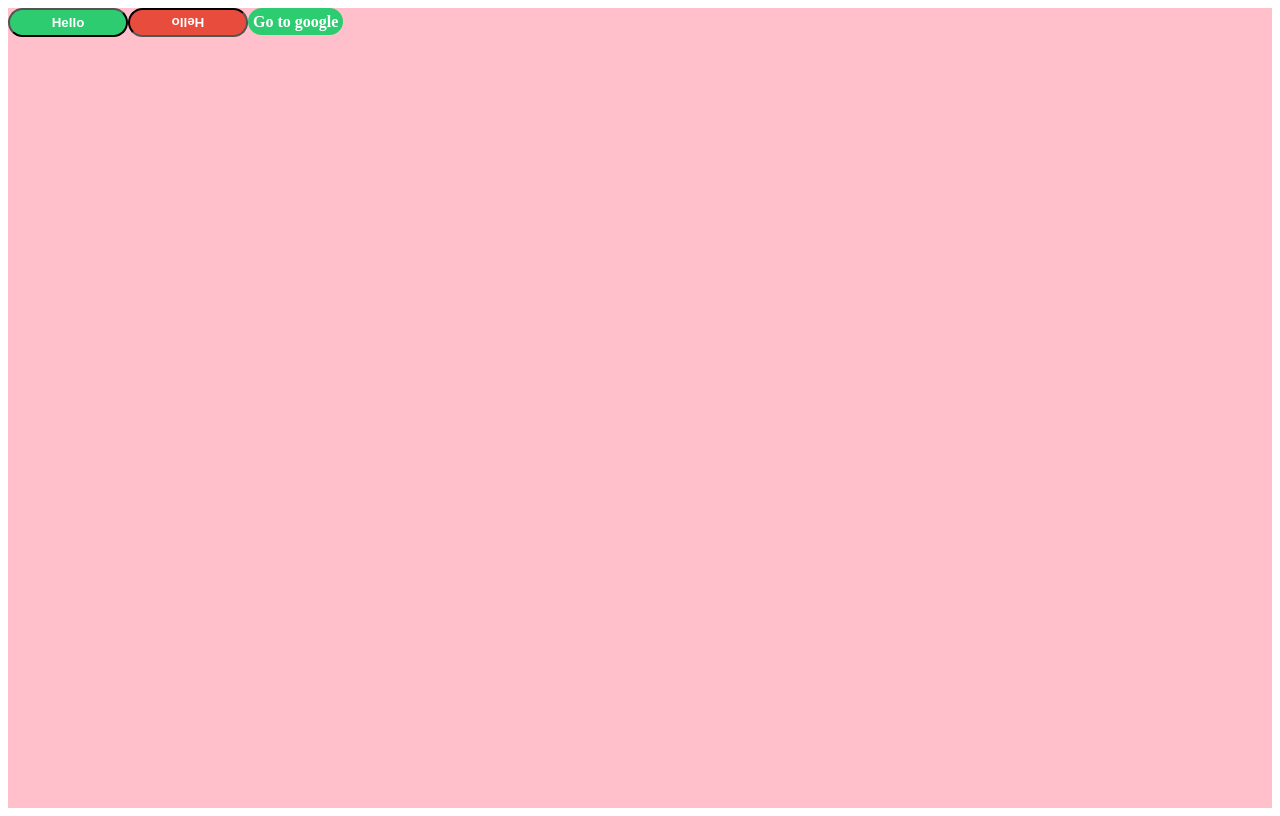
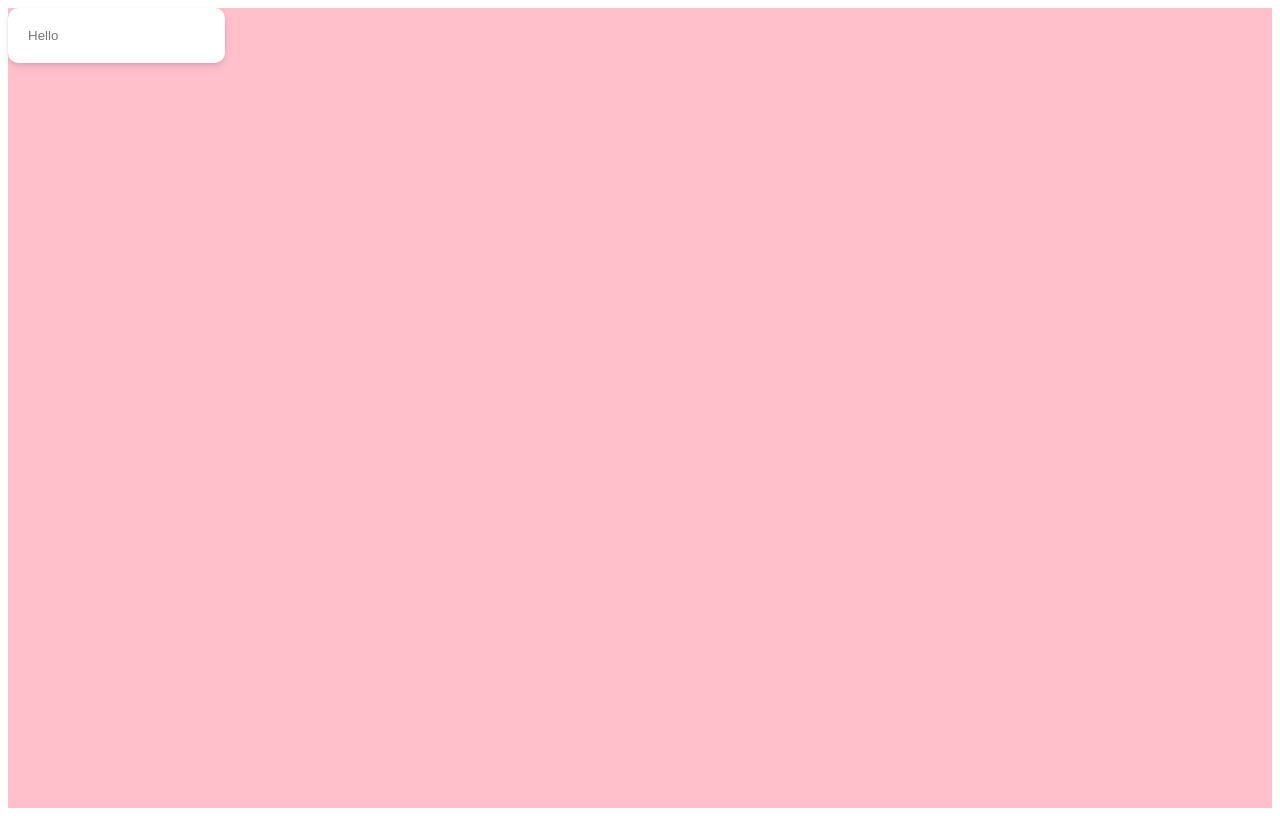
Before and after one commit to ljh1324/styled_react_components, a React (Create React App) app in the folder styled_react_components/: page / in a window 1280 px wide. Built offline with nearby package versions, Linux system fonts and the light colour scheme; the HTML template or start-up script is replaced by a standard one.

Commit message:
Extra Attributes and Mixins

```diff
--- a/styled_react_components/src/App.js
+++ b/styled_react_components/src/App.js
@@ -1,22 +1,17 @@
 import React, {Component, Fragment} from 'react';
-import styled, {createGlobalStyle, css, keyframes} from "styled-components";
+import styled, {createGlobalStyle, css} from "styled-components";
 
 createGlobalStyle`
   padding:0;
   margin:0;
 `
 
-class App extends Component {
-  render() {
-    return (
-      <Container>
-        <Button>Hello</Button>
-        <Button danger rotationTime={1}>Hello</Button>
-        <Anchor href="http://google.com">Go to google</Anchor>
-      </Container>
-    );
-  }
-}
+const awesomeCard = css`
+  box-shadow: 0 4px 6px rgba(50, 50, 93, 0.11), 0 1px 3px rgba(0, 0, 0, 0.08);
+  background-color: white;
+  border-radius: 10px;
+  padding: 20px;
+`
 
 const Container = styled.div`
   height: 100vh;
@@ -24,37 +19,21 @@
   background-color: pink;
 `;
 
-const Button = styled.button`
-  border-radius: 50px;
-  padding: 5px;
-  min-width: 120px;
-  color: white;
-  font-weight: 600;
-  -webkit-appearance: none;
-  cursor: pointer;
-  &:active,
-  &:focus {
-    outline: none;
+const Input = styled.input.attrs({
+  required: true
+})`
+  border:none;
+  ${awesomeCard}
+`
+
+class App extends Component {
+  render() {
+    return (
+      <Container>
+        <Input placeholder="Hello"/>
+      </Container>
+    );
   }
-  background-color: ${props => (props.danger ? "#e74c3c" : "#2ecc71")};
-  ${props => {
-    if(props.danger){
-      return css`animation: ${rotation} ${props.rotationTime}s linear infinite;`;
-    }
-  }}
-`;
-
-const Anchor = styled(Button.withComponent("a"))`
-  text-decoration:none;
-`;
-
-const rotation = keyframes`
-  from {
-    transform: rotate(0deg);
-  }
-  to {
-    transform: rotate(360deg);
-  }
-`;
+}
 
 export default App;
```
